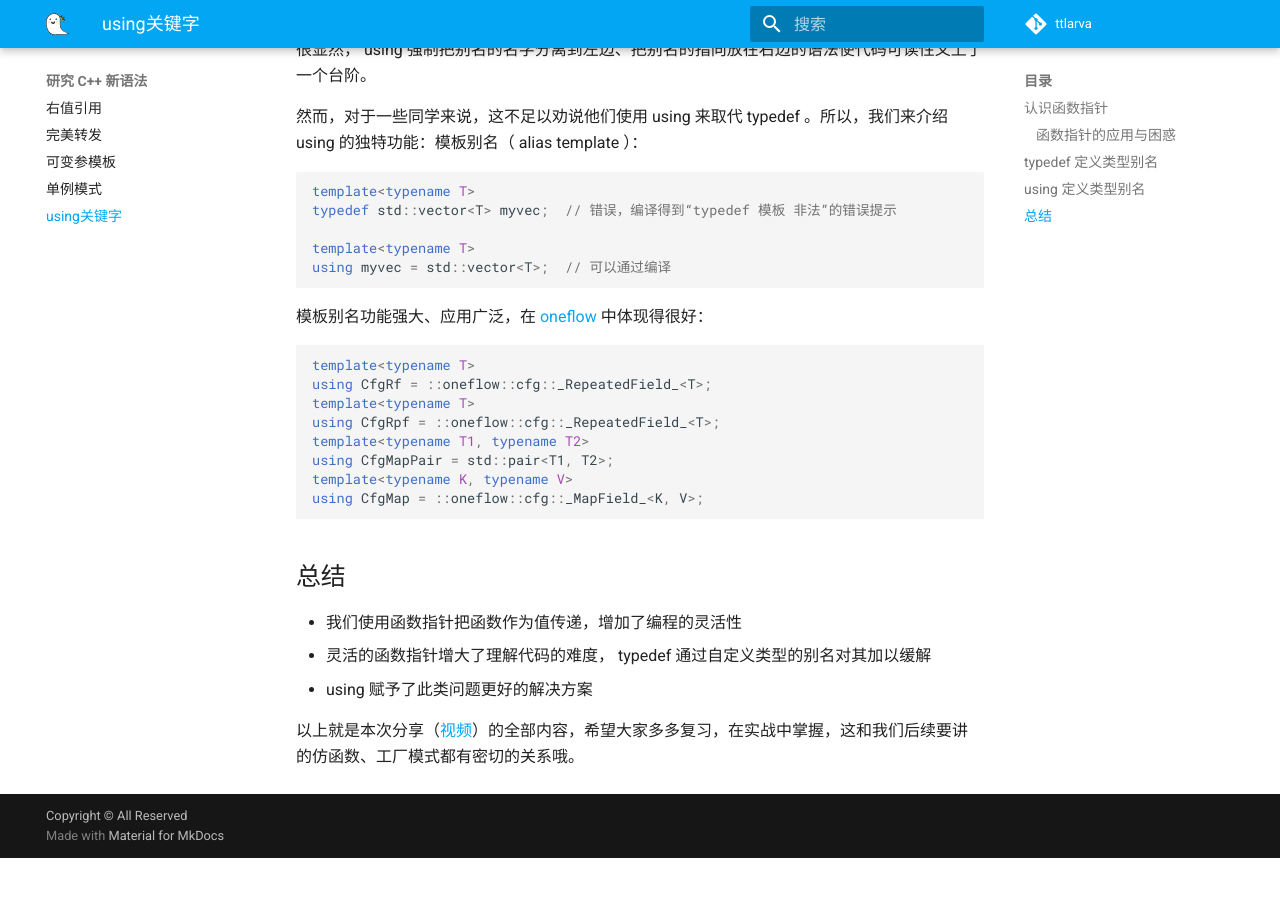
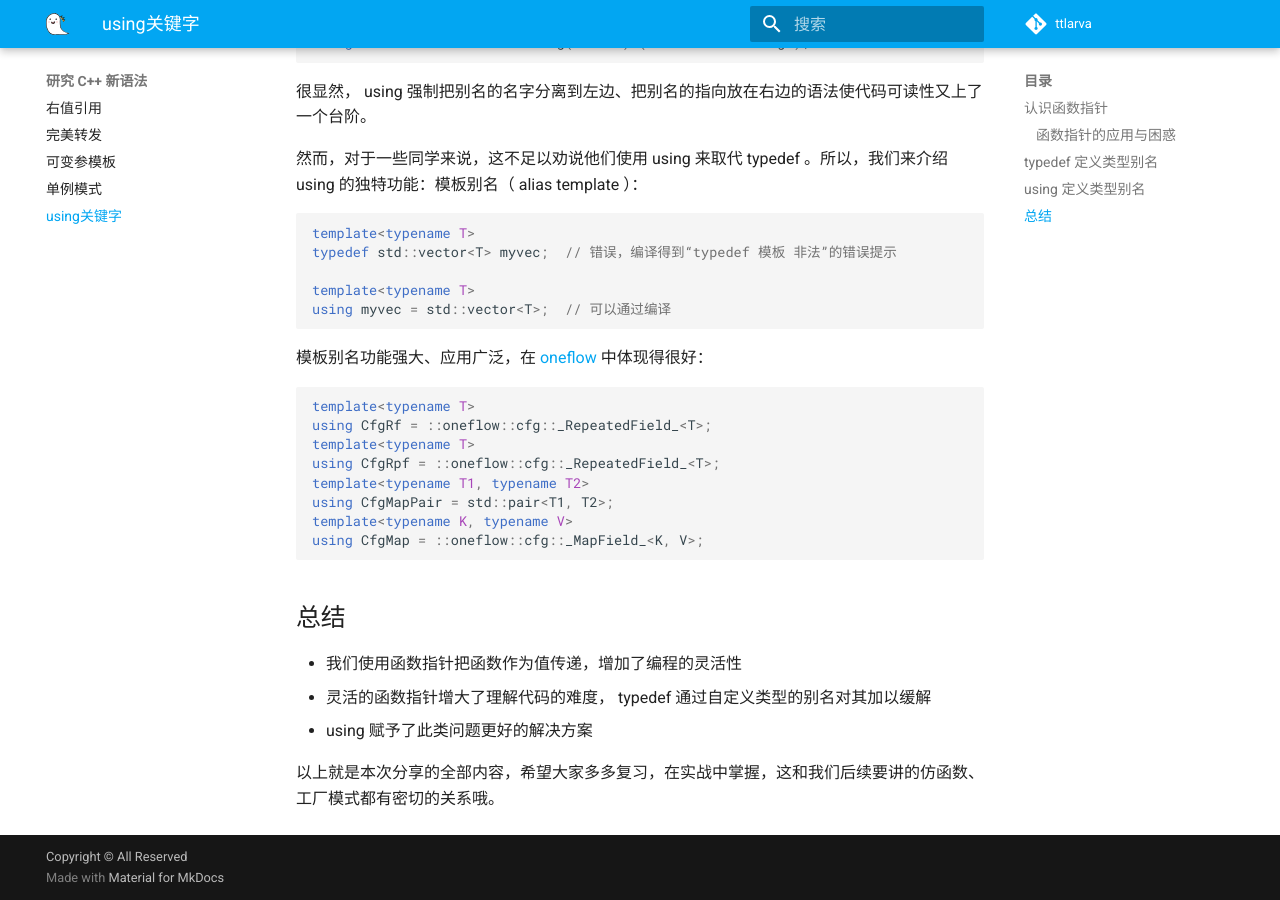
Before and after one commit to ttttLarva/Larva, an MkDocs documentation site: the page built from docs/learn_cpp/05_using_against_typedef.md, in a window 1280 px wide and 900 px high, scrolled down 2447 px. Built offline with MkDocs 1.6.1 and Material for MkDocs 9.7.7, drawn with Linux system fonts in a browser that asks for light colours; emoji names are drawn with the system emoji font; comment, search, counter and statistics services are not loaded; the version menu is left out; before the commit the page ends 3305 px from its top, so only the background shows below that; some of the changed text lies outside the part shown.

Commit message:
更改链接

```diff
--- a/docs/learn_cpp/05_using_against_typedef.md
+++ b/docs/learn_cpp/05_using_against_typedef.md
@@ -125,4 +127,4 @@ using CfgMap = ::oneflow::cfg::_MapField_<K, V>;
 - 灵活的函数指针增大了理解代码的难度， typedef 通过自定义类型的别名对其加以缓解
 - using 赋予了此类问题更好的解决方案
 
-以上就是本次分享（[视频](https://www.bilibili.com/video/BV1Cq4y1A7Zk)）的全部内容，希望大家多多复习，在实战中掌握，这和我们后续要讲的仿函数、工厂模式都有密切的关系哦。
+以上就是本次分享的全部内容，希望大家多多复习，在实战中掌握，这和我们后续要讲的仿函数、工厂模式都有密切的关系哦。
```
Also changed, not shown: other parts of docs/learn_cpp/05_using_against_typedef.md (+2 -0 lines).
